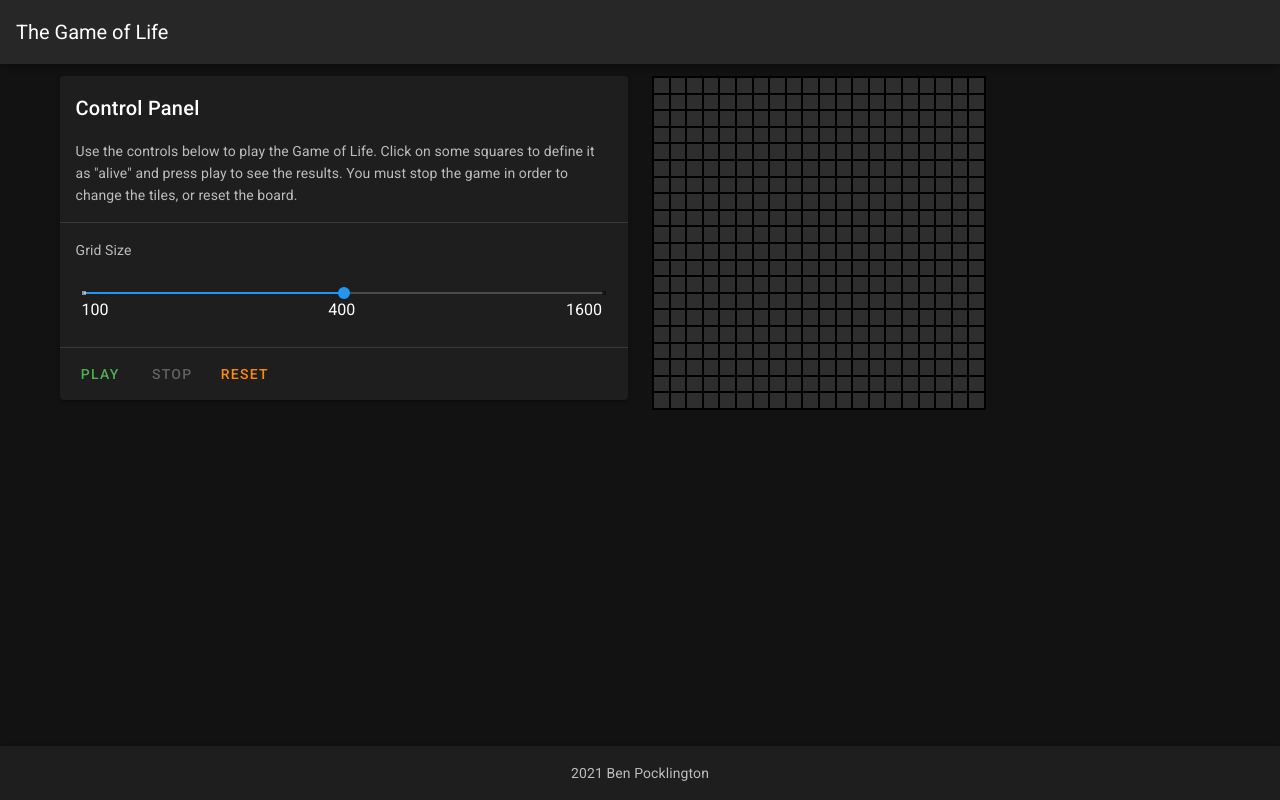
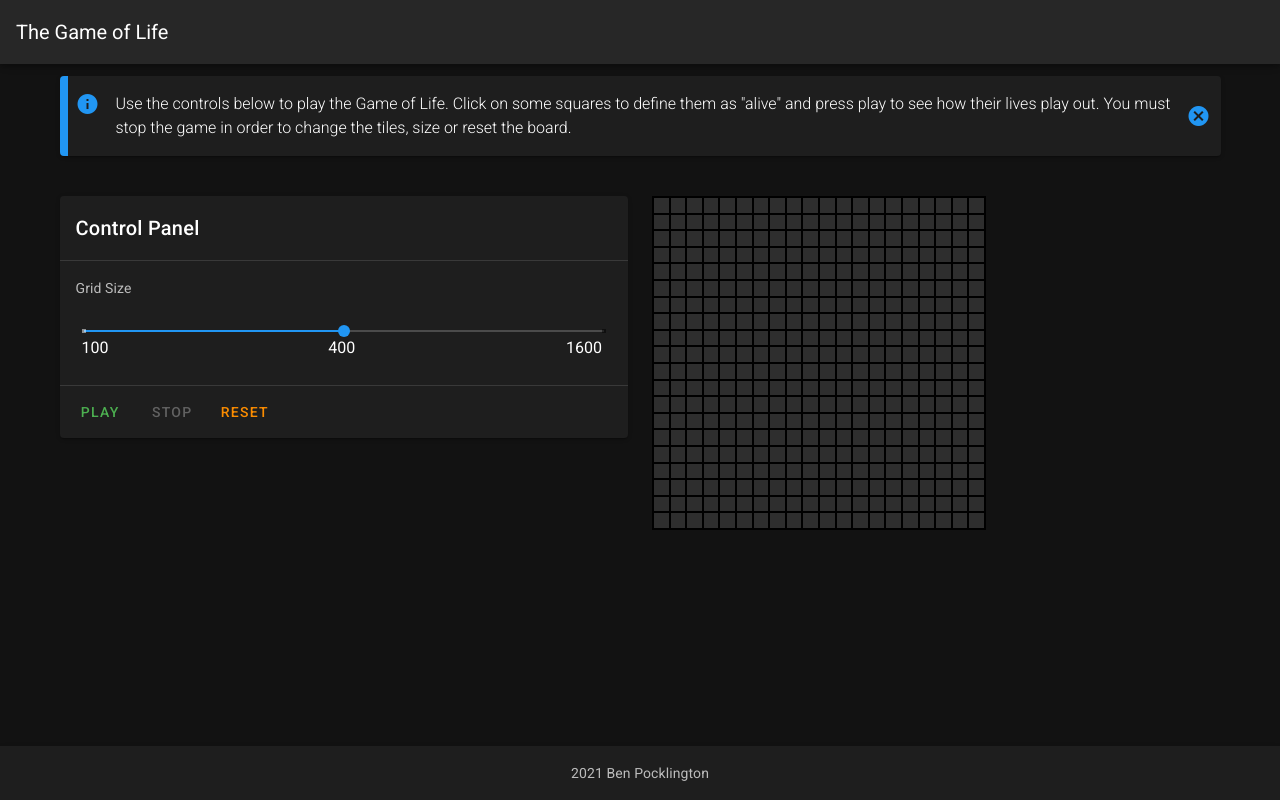
Before and after one commit to RabidMexican/game-of-life, a Vue app: page / in a window 1280 px wide. Built offline with nearby package versions, Linux system fonts and the light colour scheme.

Commit message:
added explanation component

```diff
--- a/src/App.vue
+++ b/src/App.vue
@@ -3,6 +3,11 @@
     <AppHeader />
     <v-main>
       <v-container>
+        <v-row>
+          <v-col>
+            <Explanation />
+          </v-col>
+        </v-row>
         <v-row>
           <v-col fill-height>
             <ControlPanel />
@@ -22,10 +27,17 @@ import AppFooter from "./components/AppFooter";
 import AppHeader from "./components/AppHeader";
 import ControlPanel from "./components/ControlPanel";
 import Board from "./components/Board";
+import Explanation from "./components/Explanation";
 
 export default {
   name: "App",
-  components: { AppFooter, AppHeader, ControlPanel, Board },
+  components: {
+    AppFooter,
+    AppHeader,
+    ControlPanel,
+    Board,
+    Explanation,
+  },
 };
 </script>
 
--- a/src/components/ControlPanel.vue
+++ b/src/components/ControlPanel.vue
@@ -1,11 +1,6 @@
 <template>
   <v-card outline>
     <v-card-title>Control Panel</v-card-title>
-    <v-card-text>
-      Use the controls below to play the Game of Life. Click on some squares to
-      define it as "alive" and press play to see the results. You must stop the
-      game in order to change the tiles, or reset the board.
-    </v-card-text>
     <v-divider />
     <v-card-subtitle>Grid Size</v-card-subtitle>
     <v-card-text>
--- /dev/null
+++ b/src/components/Explanation.vue
@@ -0,0 +1,20 @@
+<template>
+  <v-alert
+    border="left"
+    colored-border
+    type="info"
+    elevation="2"
+    dismissible
+    class="font-weight-light"
+  >
+    Use the controls below to play the Game of Life. Click on some squares to
+    define them as "alive" and press play to see how their lives play out. You
+    must stop the game in order to change the tiles, size or reset the board.
+  </v-alert>
+</template>
+
+<script>
+export default {
+  name: "Explanation",
+};
+</script>
```
